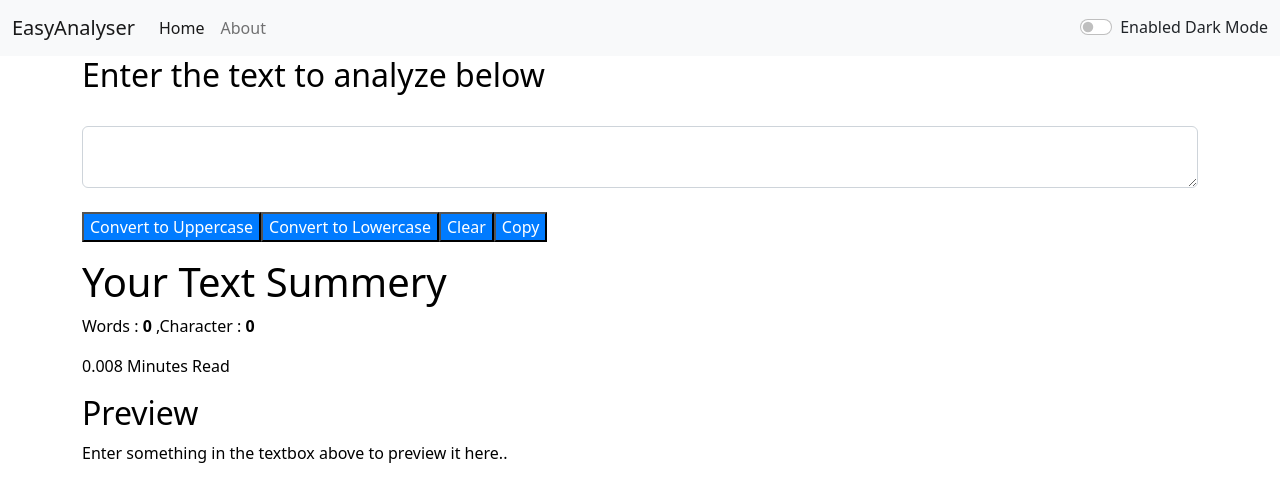
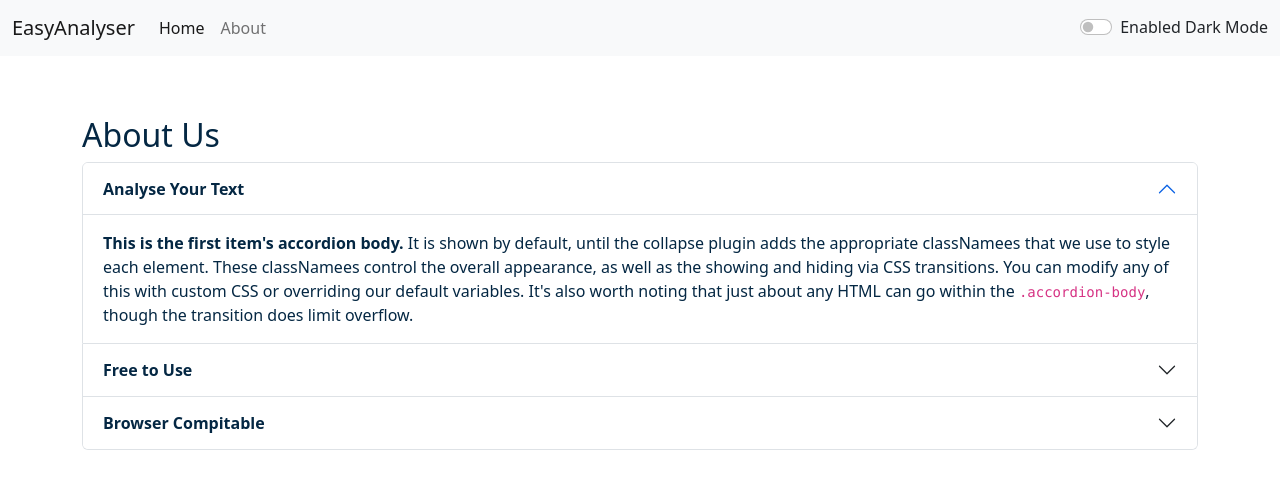
Before and after one commit to gyanconnected/easyanalyser, a React (Create React App) app: page /About in a window 1280 px wide. Shown: the top 502 px of the page. Built offline with nearby package versions, Linux system fonts and the light colour scheme.

Commit message:
Fix Issues

```diff
--- a/package.json
+++ b/package.json
@@ -8,6 +8,7 @@
     "@testing-library/user-event": "^13.5.0",
     "react": "^18.2.0",
     "react-dom": "^18.2.0",
+    "react-router-dom": "^6.4.4",
     "react-scripts": "5.0.1",
     "web-vitals": "^2.1.4"
   },
--- a/public/index.html
+++ b/public/index.html
@@ -11,7 +11,7 @@
     />
 
     <link href="https://cdn.jsdelivr.net/npm/bootstrap@5.2.2/dist/css/bootstrap.min.css" rel="stylesheet" integrity="sha384-Zenh87qX5JnK2Jl0vWa8Ck2rdkQ2Bzep5IDxbcnCeuOxjzrPF/et3URy9Bv1WTRi" crossorigin="anonymous">
-    <title>EasyAnalyser</title>
+    <title>EasyAnalyser - Word Counter | Character Counter | Lowercase to Uppercase | Uppercase to Lowercase</title>
   </head>
   <body>
     <noscript>You need to enable JavaScript to run this app.</noscript>
--- a/src/App.js
+++ b/src/App.js
@@ -1,9 +1,12 @@
 import './App.css';
-// import About from './Components/About';
+import About from './Components/About';
 import Navbar from './Components/Navbar';
 import TextForm from './Components/TextForm'
 import Alert from './Components/Alert'
+import { BrowserRouter as Router, Route, Routes, Navigate } from "react-router-dom";
+
 import { useState } from 'react';
+
 
 
 function App() {
@@ -43,12 +46,22 @@ function App() {
 
   return (
     <>
-      <Navbar title="EasyAnalyser" mode={mode} togglemode={togglemode}/>
+
+
+<Navbar title="EasyAnalyser" mode={mode} togglemode={togglemode}/>
       <Alert alert={alert}/>
-  <TextForm heading="Enter the text to analyze below" mode={mode} showAlert={showAlert}/>
-{/* <About/> */}
+
+<Router>
+      <Routes>
+        <Route path="/About" element={<About mode={mode} />} />
+        <Route path="/" element={<TextForm heading="Enter the text to analyze below" mode={mode} showAlert={showAlert}/>} />
+      </Routes>
+      </Router>
+
+
+
     </>
   );
-}
+};
 
 export default App;
--- a/src/Components/About.js
+++ b/src/Components/About.js
@@ -1,40 +1,28 @@
 import React, {useState} from 'react'
 
-export default function About() {
+export default function About(props) {
 
-  const [myStyle, SetMyStyle] = useState({
-        color:'black',
-        backgroundColor:'white'
-    })
+//   const [myStyle, SetMyStyle] = useState({
+//         color:'black',
+//         backgroundColor:'white'
+//     })
 
-    const [btn, setBtn] = useState("Enable Dark Mode")
+let myStyle ={
+    color : props.mode === "dark" ? "white" : "#042743",
+    backgroundColor : props.mode === "dark" ? "#042743" : "white"
+}
 
-    const toggleMode = ()=>{
-
-        if(myStyle.color === 'white')
-        {
-            SetMyStyle({
-            color:'black',
-            backgroundColor :'white'})
-            setBtn("Enable Dark Mode");
-        }
-        else
-        {
-            SetMyStyle({
-                color:'white',
-                backgroundColor :'black'})
-                setBtn("Enable Light Mode");
-        }
-    }
 
   return (
     <>
+
     <div className="container" style={myStyle}>
+    <h2>About Us</h2>
     <div className="accordion" id="accordionExample"style={myStyle}>
         <div className="accordion-item" style={myStyle}>
             <h2 className="accordion-header" id="headingOne">
             <button className="accordion-button" type="button" data-bs-toggle="collapse" data-bs-target="#collapseOne" aria-expanded="true" aria-controls="collapseOne" style={myStyle}>
-                Accordion Item #1
+                <strong>Analyse Your Text</strong>
             </button>
             </h2>
             <div id="collapseOne" className="accordion-collapse collapse show" aria-labelledby="headingOne" data-bs-parent="#accordionExample">
@@ -46,7 +34,7 @@ export default function About() {
         <div className="accordion-item" style={myStyle}>
             <h2 className="accordion-header" id="headingTwo">
             <button className="accordion-button collapsed" type="button" data-bs-toggle="collapse" data-bs-target="#collapseTwo" aria-expanded="false" aria-controls="collapseTwo" style={myStyle}>
-                Accordion Item #2
+            <strong>Free to Use</strong>
             </button>
             </h2>
             <div id="collapseTwo" className="accordion-collapse collapse" aria-labelledby="headingTwo" data-bs-parent="#accordionExample">
@@ -58,7 +46,7 @@ export default function About() {
         <div className="accordion-item" style={myStyle}>
             <h2 className="accordion-header" id="headingThree">
             <button className="accordion-button collapsed" type="button" data-bs-toggle="collapse" data-bs-target="#collapseThree" aria-expanded="false" aria-controls="collapseThree" style={myStyle}>
-                Accordion Item #3
+            <strong>Browser Compitable </strong>
             </button>
             </h2>
             <div id="collapseThree" className="accordion-collapse collapse" aria-labelledby="headingThree" data-bs-parent="#accordionExample">
@@ -69,10 +57,6 @@ export default function About() {
         </div>
 </div>
 </div>
-<br/>
-<div className="container">
-<button  onClick={toggleMode} type="button" className="btn btn-primary">{btn}</button>
-</div>
 </>
   )
 }
--- a/src/Components/Alert.js
+++ b/src/Components/Alert.js
@@ -8,9 +8,11 @@ export default function Alert(props) {
       }
 
   return (
-    props.alert && <div className={`alert alert-${props.alert.type} alert-dismissible fade show`} role="alert">
+    <div style={{height : '60px'}}>
+    {props.alert && <div className={`alert alert-${props.alert.type} alert-dismissible fade show`} role="alert">
   <strong>{Capitalize(props.alert.type)}</strong> : <strong>{props.alert.msg}</strong>
   {/* <button type="button" className="btn-close" data-bs-dismiss="alert" aria-label="Close"></button> */}
+</div>}
 </div>
   )
 }
--- a/src/Components/Navbar.js
+++ b/src/Components/Navbar.js
@@ -1,29 +1,40 @@
 import React from 'react'
 import propTypes from 'prop-types'
 import TextForm from './TextForm'
+import {
+  BrowserRouter as Router,
+  Route,
+  Link,
+  Routes,
+} from "react-router-dom";
+
 
 export default function Navbar(props) {
   return (
     <nav className={`navbar navbar-expand-lg bg-${props.mode} navbar-${props.mode}`}>
+
+
   <div className="container-fluid">
-    <a className="navbar-brand" href="#">{props.title}</a>
+  <Router>
+
+    <Link className="navbar-brand" to="/">{props.title}</Link>
+  </Router>
+
     <button className="navbar-toggler" type="button" data-bs-toggle="collapse" data-bs-target="#navbarSupportedContent" aria-controls="navbarSupportedContent" aria-expanded="false" aria-label="Toggle navigation">
       <span className="navbar-toggler-icon"></span>
     </button>
     <div className="collapse navbar-collapse" id="navbarSupportedContent">
+    <Router>
       <ul className="navbar-nav me-auto mb-2 mb-lg-0">
         <li className="nav-item">
-          <a className="nav-link active" aria-current="page" href="\">Home</a>
+          <Link className="nav-link active" aria-current="page" to="/">Home</Link>
         </li>
         <li className="nav-item">
-          <a className="nav-link" href="\">About</a>
+          <Link className="nav-link"  to="/About">About</Link>
         </li>
+      </ul>
+      </Router>
 
-      </ul>
-      {/* <form className="d-flex" role="search">
-        <input className="form-control me-2" type="search" placeholder="Search" aria-label="Search"/>
-        <button className="btn btn-outline-success" type="submit">Search</button>
-      </form> */}
 
 <div className={`form-check form-switch text-${props.mode ==='light'?'dark':'light'}`}>
   <input className="form-check-input" type="checkbox" role="switch" id="flexSwitchCheckDefault" onClick={props.togglemode}/>
@@ -33,6 +44,8 @@ export default function Navbar(props) {
     </div>
   </div>
 </nav>
+
+
   )
 }
 
--- a/src/Components/TextForm.js
+++ b/src/Components/TextForm.js
@@ -46,15 +46,14 @@ export default function (props) {
     <div>
         <div className="container" style={{backgroundColor: props.mode==="light"?"white":"#042743", color: props.mode==="light"?"black":"white"}}>
         {/* <label for="mybox" class="form-label">Enter your text below</label> */}
-            <h2>{props.heading}</h2>
-            <br/>
+            <h2 className="mb-2">{props.heading}</h2>
         <textarea className="form-control row-8" onChange={handleOnChange} value={text} id="mybox" style={{backgroundColor: props.mode==="light"?"white":"#042743", color: props.mode==="light"?"black":"white"}}></textarea>
         <br/>
         <div>
-        <button style={{backgroundColor:"#007bff", color:"white"}} className='btn-btn-primary' onClick={UpperhandleOnClick}>Convert to Uppercase</button>
-        <button style={{backgroundColor:"#007bff", color:"white"}} className='btn-btn-primary' onClick={LowerhandleOnClick}>Convert to Lowercase</button>
-        <button style={{backgroundColor:"#007bff", color:"white"}} className='btn-btn-primary' onClick={ClearhandleOnClick}>Clear</button>
-        <button style={{backgroundColor:"#007bff", color:"white"}} className='btn-btn-primary' onClick={CopyhandleOnClick}>Copy</button>
+        <button disabled={text.length===0}  className='btn-btn-primary mx-1 my-1' onClick={UpperhandleOnClick}>Convert to Uppercase</button>
+        <button disabled={text.length===0}  className='btn-btn-primary mx-1 my-1' onClick={LowerhandleOnClick}>Convert to Lowercase</button>
+        <button disabled={text.length===0}  className='btn-btn-primary mx-1 my-1' onClick={ClearhandleOnClick}>Clear</button>
+        <button disabled={text.length===0}  className='btn-btn-primary mx-1 my-1' onClick={CopyhandleOnClick}>Copy</button>
         </div>
         </div>
     </div>
@@ -62,16 +61,15 @@ export default function (props) {
     <div className="container my-3" style={{backgroundColor: props.mode==="light"?"white":"#042743", color: props.mode==="light"?"black":"white"}}>
         <h1>Your Text Summery</h1>
 
-        {text.length === 0?
-            <p>Words : <b>0</b> ,Character : <b>{text.length}</b></p> :
 
-        <p>Words : <b>{text.split(" ").length}</b> ,Character : <b>{text.length}</b></p>}
+        <p>Words : <b>{text.split(" ").filter((e)=>{return e.length != 0}).length}</b> ,Character : <b>{text.length}</b></p>
 
-        <p>{text.split(" ").length *0.008} Minutes Read</p>
+        <p>{text.split(" ").filter((e)=>{return e.length != 0}).length *0.008} Minutes Read</p>
 
         <h2>Preview</h2>
-        <p>{text.length>0?text:"Enter something in the textbox above to preview it here.."}</p>
+        <p>{text.length>0?text:"Nothing to preview!"}</p>
     </div>
+
     </>
 
   )
```
Also changed, not shown: src/Routes/PrivateRoute.js (added), src/Utils/routesConstants.js (added), 1 other file (tests, documents, lock files or other folders).
